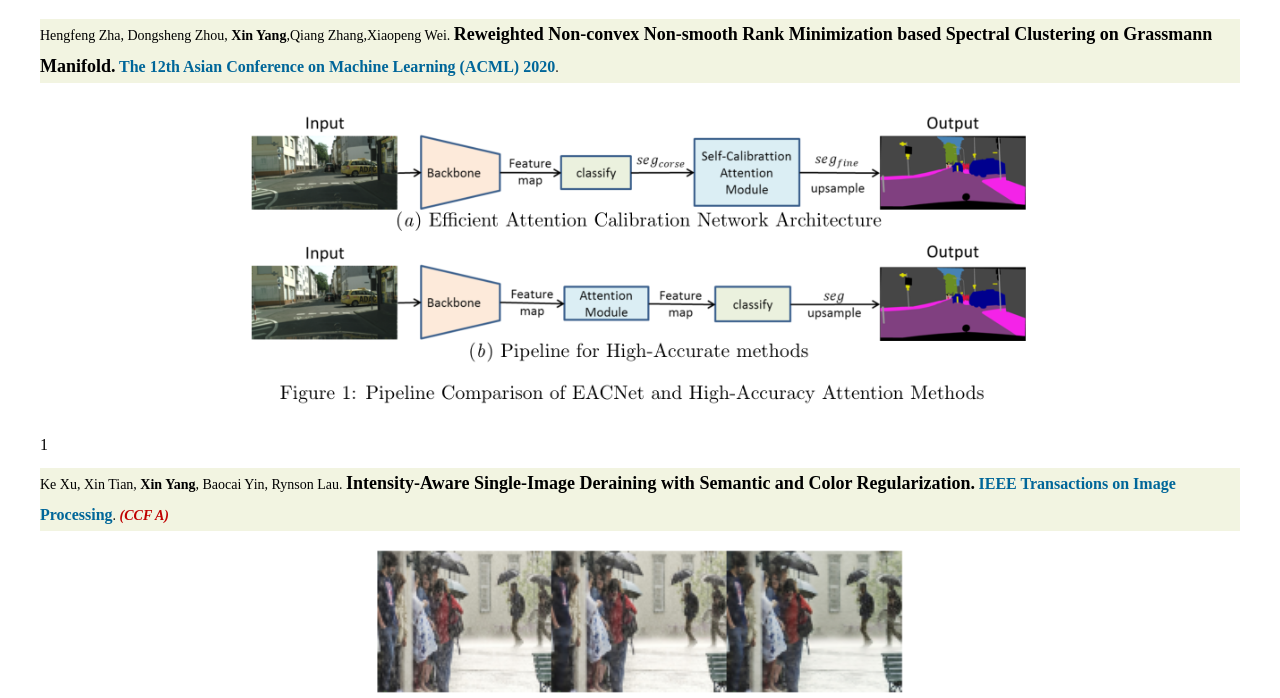
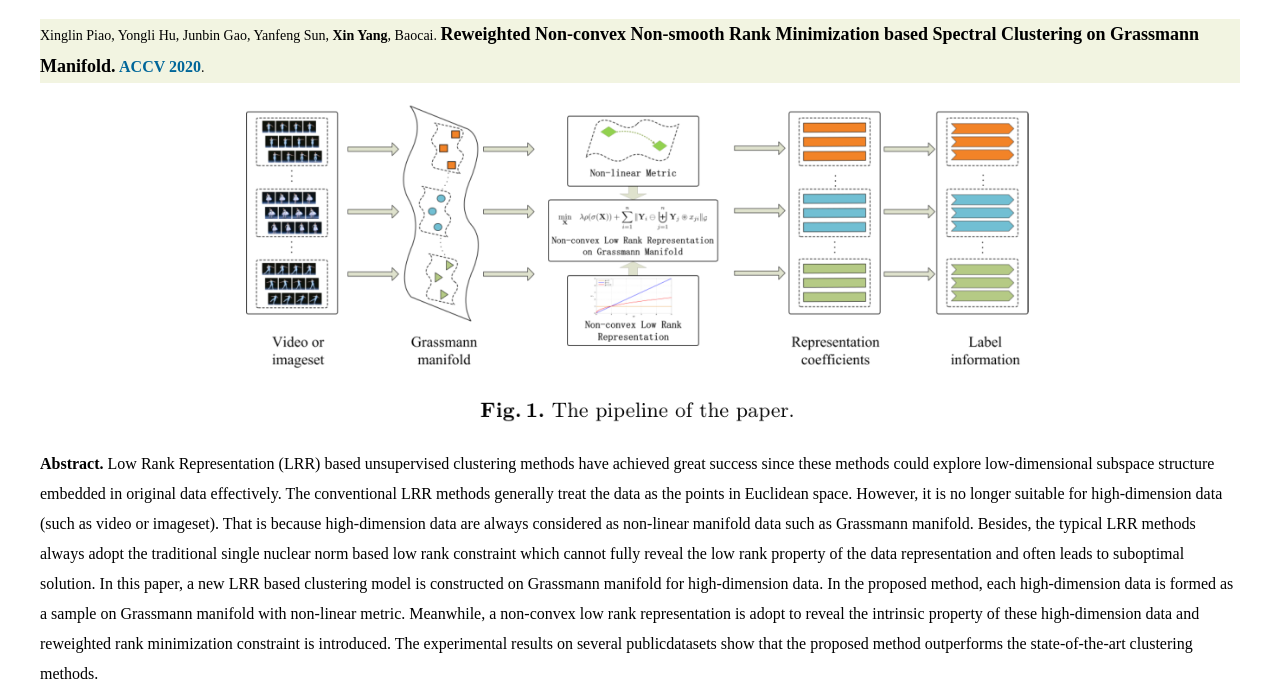
Before and after one commit to Jee-King/xinyangDUT.github.io, a plain HTML site: page scene_understanding/index.html in a window 1280 px wide. Shown: the part 71-769 px from the top of the page. Drawn offline with nearby package versions, Linux system fonts and the light colour scheme.

Commit message:
add
add papar

```diff
--- a/scene_understanding/index.html
+++ b/scene_understanding/index.html
@@ -53,6 +53,18 @@
       return {
         styles,
         projects: [
+          {
+            authors: 'Xinglin Piao, Yongli Hu, Junbin Gao, Yanfeng Sun, Xin Yang, Baocai.',
+            title: 'Reweighted Non-convex Non-smooth Rank Minimization based Spectral Clustering on Grassmann Manifold.',
+            tags: [
+              ['ACCV 2020', 1],
+              ['.', 0]
+            ],
+            imgs: [
+              { src: 'Reweighted Non-convex Non-smooth Rank Minimization based Spectral Clustering on Grassmann Manifold2.png' }
+            ],
+            abstract: "Low Rank Representation (LRR) based unsupervised clustering methods have achieved great success since these methods could explore low-dimensional subspace structure embedded in original data effectively. The conventional LRR methods generally treat the data as the points in Euclidean space. However, it is no longer suitable for high-dimension data (such as video or imageset). That is because high-dimension data are always considered as non-linear manifold data such as Grassmann manifold. Besides, the typical LRR methods always adopt the traditional single nuclear norm based low rank constraint which cannot fully reveal the low rank property of the data representation and often leads to suboptimal solution. In this paper, a new LRR based clustering model is constructed on Grassmann manifold for high-dimension data. In the proposed method, each high-dimension data is formed as a sample on Grassmann manifold with non-linear metric. Meanwhile, a non-convex low rank representation is adopt to reveal the intrinsic property of these high-dimension data and reweighted rank minimization constraint is introduced. The experimental results on several publicdatasets show that the proposed method outperforms the state-of-the-art clustering methods."
+          },
           {
             authors: 'Hengfeng Zha, Dongsheng Zhou, Xin Yang,Qiang Zhang,Xiaopeng Wei.',
             title: 'Reweighted Non-convex Non-smooth Rank Minimization based Spectral Clustering on Grassmann Manifold.',
```
Also changed, not shown: scene_understanding/figures/Reweighted Non-convex Non-smooth Rank Minimization based Spectral Clustering on Grassmann Manifold2.png (added).
